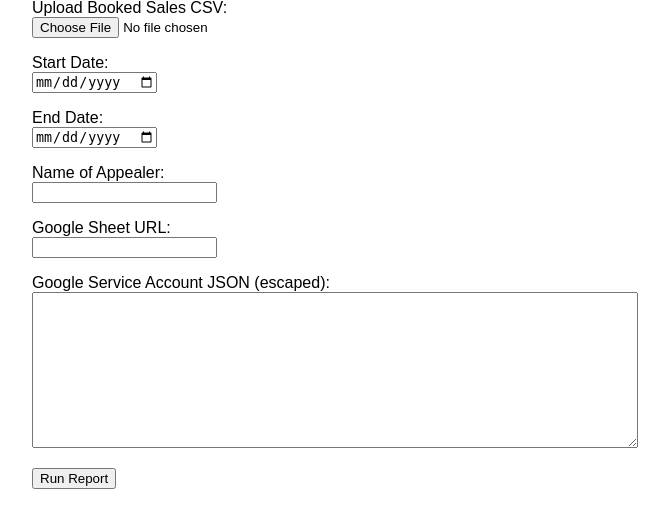
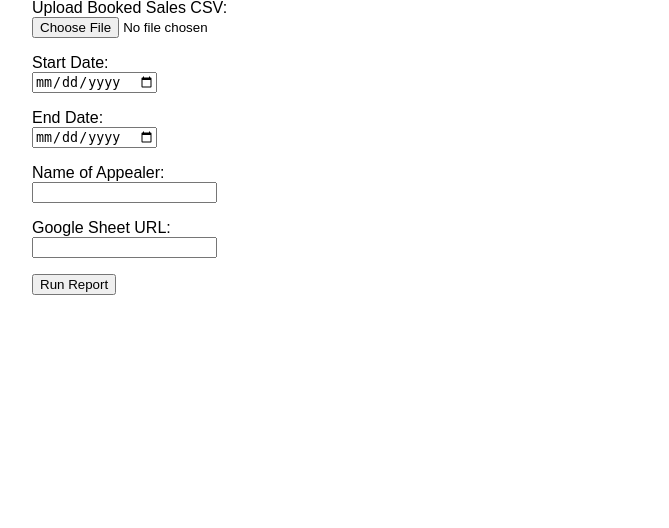
Before and after one commit to daniel-yesa/Findr, a Flask app: page / in a window 1280 px wide. Shown: the part 69-597 px from the top of the page, without its empty margins (308-977 px from the left). Run offline with Flask 3, Linux system fonts and the light colour scheme.

Commit message:
Update index.html

```diff
--- a/Findr-flask/templates/index.html
+++ b/Findr-flask/templates/index.html
@@ -14,7 +14,6 @@
         <p><label>End Date:</label><br><input type="date" name="end_date" required></p>
         <p><label>Name of Appealer:</label><br><input type="text" name="appealer_name" required></p>
         <p><label>Google Sheet URL:</label><br><input type="url" name="sheet_url" required></p>
-        <p><label>Google Service Account JSON (escaped):</label><br><textarea name="google_creds_json" rows="10" style="width:100%;" required></textarea></p>
         <button type="submit">Run Report</button>
     </form>
 </body>
```
